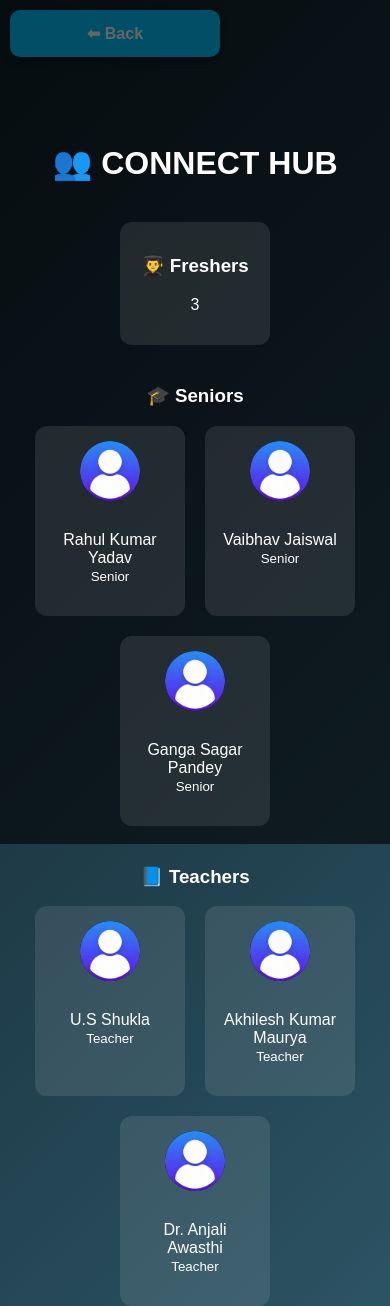
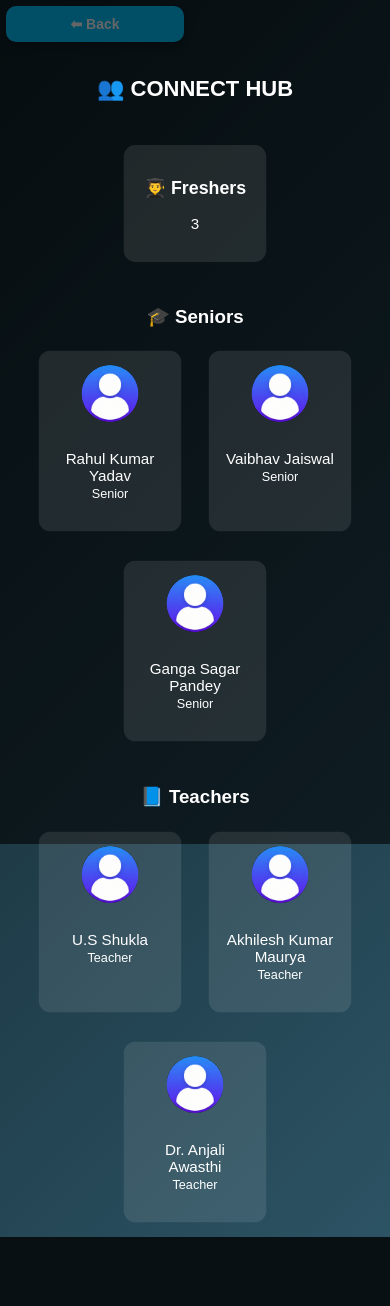
Before and after one commit to VermaJii6393/project, a Flask app: page /connect in a window 390 px wide. After the commit the page ends 1237 px from the top, so only its background shows below. Run offline with Flask 3, Linux system fonts and the light colour scheme; data comes from the database, SQL or seed files in the repository.

Commit message:
final full css fix mobile + desktop stable

```diff
--- a/app.py
+++ b/app.py
@@ -1,3 +1,4 @@
+import os
 import sqlite3
 from flask import Flask, render_template, request, session, redirect, url_for
 
@@ -222,5 +223,6 @@ def send_message():
     return redirect(url_for("classroom"))
 
 # ===================== RUN =====================
+
 if __name__ == "__main__":
-    app.run(host="0.0.0.0", port=10000)
+    app.run(host="0.0.0.0", port=int(os.environ.get("PORT", 10000)))
--- a/static/style.css
+++ b/static/style.css
@@ -236,3 +236,147 @@ button:hover {
     width: 150px;
     text-align: center;
 }
+/* ================= SAFE MOBILE FIX (NO DESIGN CHANGE) ================= */
+@media (max-width: 768px) {
+
+    body {
+        overflow-x: hidden;
+    }
+
+    .container,
+    .chat-container,
+    .connect-container {
+        width: 100%;
+        padding: 10px;
+        box-sizing: border-box;
+    }
+
+    /* Keep same row layout but allow shrink */
+    .buttons,
+    .card-container {
+        flex-wrap: wrap;
+        justify-content: center;
+    }
+
+    .btn {
+        font-size: 14px;
+        padding: 10px 15px;
+    }
+
+    .card {
+        transform: scale(0.9);
+    }
+
+    h1 {
+        font-size: 28px;
+    }
+
+    h2 {
+        font-size: 24px;
+    }
+
+    input, button {
+        font-size: 14px;
+    }
+}
+/* ================= FINAL SAFE LAYOUT FIX (NO DESIGN CHANGE) ================= */
+@media (max-width: 768px) {
+
+    body {
+        overflow-x: hidden;
+    }
+
+    /* HOME PAGE FIX */
+    .container {
+        width: 100%;
+        padding: 15px;
+        box-sizing: border-box;
+        transform: translate(-50%, -50%) scale(0.95);
+    }
+
+    /* BUTTON ROW FIX (keep same design, only fit) */
+    .buttons {
+        flex-wrap: wrap;
+        justify-content: center;
+    }
+
+    .btn {
+        font-size: 14px;
+        padding: 10px 16px;
+        margin: 6px;
+    }
+
+    /* CONNECT + CHAT + OTHER PAGES */
+    .chat-container,
+    .connect-container {
+        width: 95%;
+        margin: auto;
+        box-sizing: border-box;
+    }
+
+    .card-container {
+        flex-wrap: wrap;
+        justify-content: center;
+    }
+
+    .card {
+        transform: scale(0.95);
+    }
+
+    /* TEXT ONLY SCALE (NO DESIGN CHANGE) */
+    h1 { font-size: 28px; }
+    h2 { font-size: 24px; }
+}
+/* ================= ANDROID / PHONE ONLY FIX (NO DESKTOP CHANGE) ================= */
+@media (max-width: 768px) {
+
+    body {
+        overflow-x: hidden;
+    }
+
+    /* HOME PAGE CENTER FIX (ONLY MOBILE) */
+    body.home .container {
+        position: relative !important;
+        top: auto !important;
+        left: auto !important;
+        transform: none !important;
+        width: 100%;
+        padding: 15px;
+        box-sizing: border-box;
+        text-align: center;
+    }
+
+    /* BUTTONS STAY SAME DESIGN, ONLY FIT */
+    .buttons {
+        flex-wrap: wrap;
+        justify-content: center;
+    }
+
+    .btn {
+        font-size: 14px;
+        padding: 10px 14px;
+        margin: 6px;
+        min-width: 120px;
+    }
+
+    /* CONNECT + CHAT + CARDS */
+    .chat-container,
+    .connect-container {
+        width: 95%;
+        margin: auto;
+        box-sizing: border-box;
+    }
+
+    .card-container {
+        flex-wrap: wrap;
+        justify-content: center;
+    }
+
+    .card {
+        transform: scale(0.95);
+    }
+
+    /* TEXT ONLY SCALE */
+    h1 { font-size: 26px; }
+    h2 { font-size: 22px; }
+}
```
